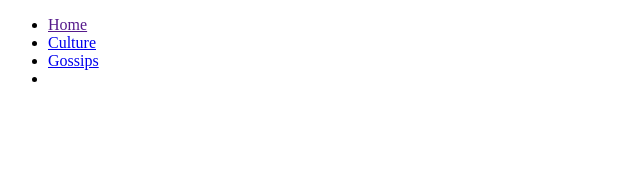
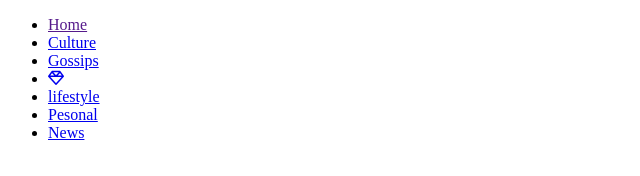
Before and after one commit to MissJay93/MissJay_2nd-Project, a plain HTML site: page index.html in a window 1280 px wide. Shown: the whole page, without its empty margins (0-640 px from the left). Drawn offline with Linux system fonts and the light colour scheme.

Commit message:
first commit

```diff
--- a/index.html
+++ b/index.html
@@ -3,6 +3,7 @@
 <head>
     <meta charset="UTF-8">
     <meta name="viewport" content="width=device-width, initial-scale=1.0">
+    <link rel="stylesheet" href="https://cdnjs.cloudflare.com/ajax/libs/font-awesome/6.5.2/css/all.min.css" integrity="sha512-SnH5WK+bZxgPHs44uWIX+LLJAJ9/2PkPKZ5QiAj6Ta86w+fsb2TkcmfRyVX3pBnMFcV7oQPJkl9QevSCWr3W6A==" crossorigin="anonymous" referrerpolicy="no-referrer" />
     <title>Paris Nail Fashion Week 2024</title>
 </head>
 <body>
@@ -13,7 +14,10 @@
                     <li> <a href=""class="nav-links">Home</a></li>
                     <li><a href="nav-links">Culture</a></li>
                     <li><a href="nav-links">Gossips</a></li>
-                    <li><a href="nav-links"></a></li>
+                    <li><a href="nav-links"><i class="fa-regular fa-gem"></i></a></li>
+                    <li><a href="class="nav-links>lifestyle</a></li>
+                    <li><a href="class"nav-links>Pesonal</a></li>
+                    <li><a href="class"nav-links>News</a></li>
 
                 </ul>
 
```
